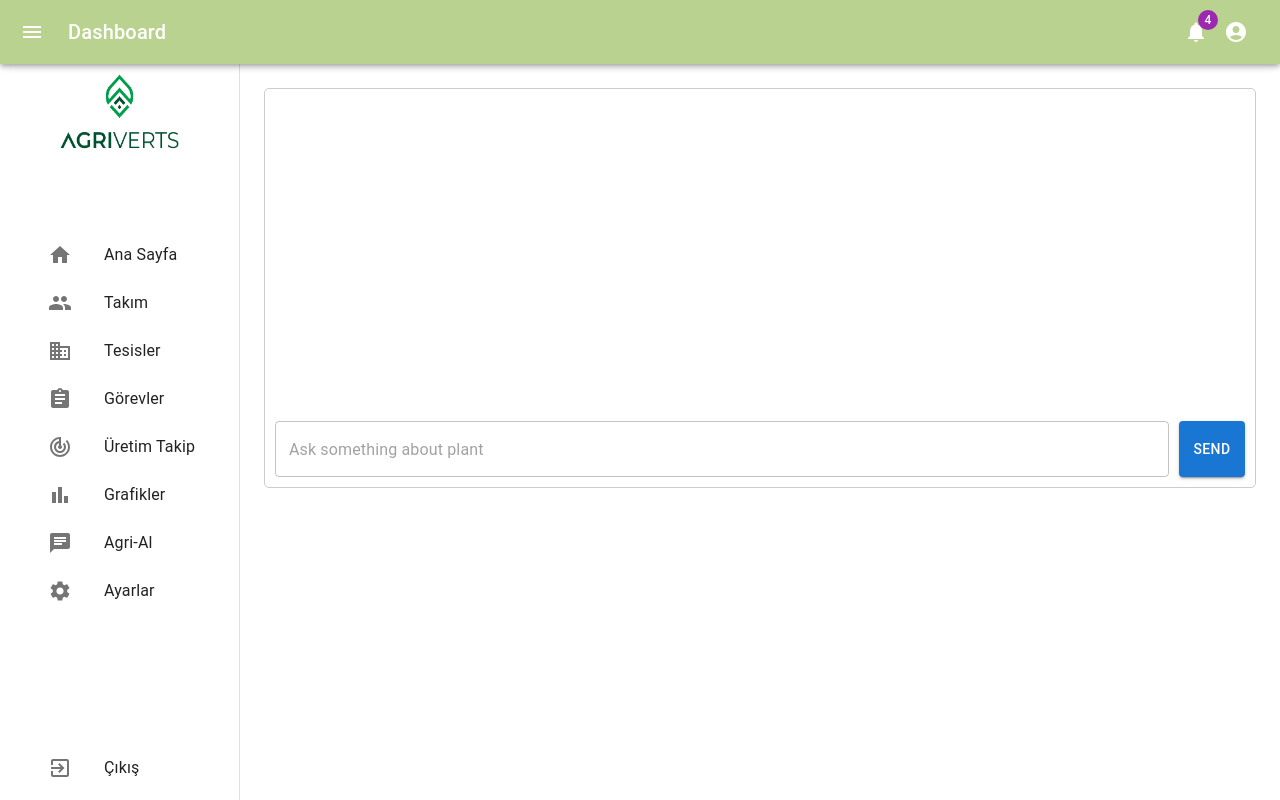
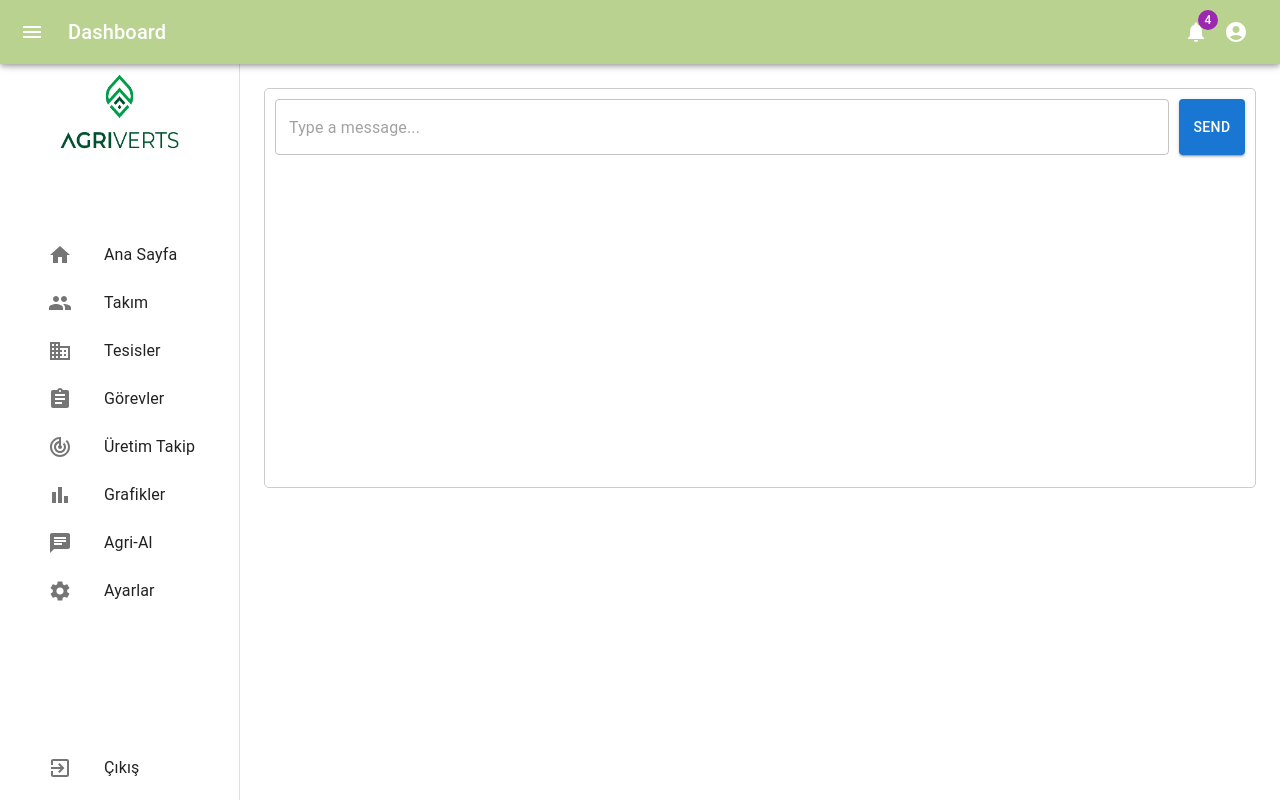
Before and after one commit to AbdullahTalhaAkpur/SaasPlatformReactFunctional, a React (Create React App) app in the folder saas-management-app/: page /dashboard/chatbot in a window 1280 px wide. Built offline with nearby package versions, Linux system fonts and the light colour scheme.

Commit message:
we are trying to fix  chatbot.

```diff
--- a/saas-management-app/src/App.js
+++ b/saas-management-app/src/App.js
@@ -27,6 +27,8 @@ function App() {
     const savedProductions = JSON.parse(localStorage.getItem('productions'));
     return savedProductions || [];
   });
+
+
 
   useEffect(() => {
     localStorage.setItem('productions', JSON.stringify(productions));
@@ -64,7 +66,7 @@ function App() {
                 <Route path='/missions' element={<Missions members={members} />} />
                 <Route path='/production-tracking' element={<Product productions={productions} setProductions={setProductions} />} />
                 <Route path='/graphs' element={<Graphs />} />
-                <Route path='/chatbot' element={<Chatbot /> } />
+                <Route path='/chatbot' element={<Chatbot  /> } />
                 <Route path='/settings' element={<Settings />} />
                 <Route path='/exit' element={<Exit />} />
               </Routes>
--- a/saas-management-app/src/components/Chatbot/Chatbot.jsx
+++ b/saas-management-app/src/components/Chatbot/Chatbot.jsx
@@ -1,10 +1,11 @@
-import React, { useState } from 'react';
+import React, { useState, useEffect, useRef } from 'react';
 import { Box, TextField, Button, List, ListItem, ListItemText } from '@mui/material';
 import './chatbot.css';
 
 const Chatbot = ({ getResponse }) => {
   const [messages, setMessages] = useState([]);
   const [input, setInput] = useState('');
+  const messagesEndRef = useRef(null);
 
   const handleSend = async () => {
     if (input.trim() !== '') {
@@ -18,6 +19,12 @@ const Chatbot = ({ getResponse }) => {
     }
   };
 
+  useEffect(() => {
+    if (messagesEndRef.current) {
+      messagesEndRef.current.scrollIntoView({ behavior: 'smooth' });
+    }
+  }, [messages]);
+
   return (
     <Box className="chatbot">
       <List className="message-list">
@@ -26,13 +33,14 @@ const Chatbot = ({ getResponse }) => {
             <ListItemText primary={message.text} />
           </ListItem>
         ))}
+        <div ref={messagesEndRef} />
       </List>
       <Box className="input-box">
         <TextField
           value={input}
           onChange={(e) => setInput(e.target.value)}
           fullWidth
-          placeholder="Ask something about plant"
+          placeholder="Type a message..."
         />
         <Button variant="contained" color="primary" onClick={handleSend}>
           Send
--- a/saas-management-app/src/components/Chatbot/chatbot.css
+++ b/saas-management-app/src/components/Chatbot/chatbot.css
@@ -1,6 +1,6 @@
 .chatbot {
           display: flex;
-          flex-direction: column;
+          flex-direction: column-reverse;
           height: 400px;
           border: 1px solid #ccc;
           padding: 10px;
```
